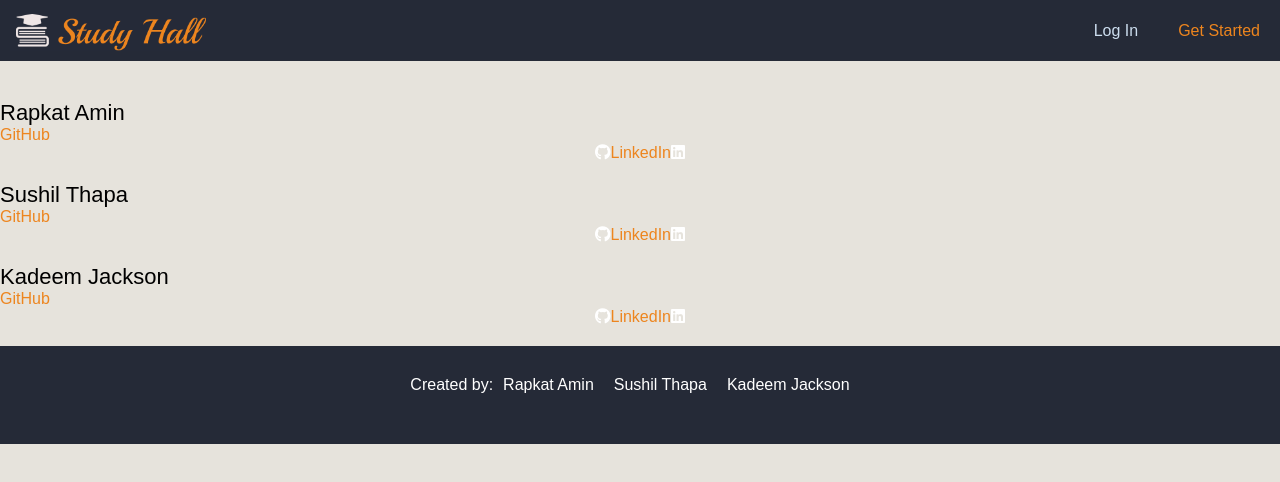
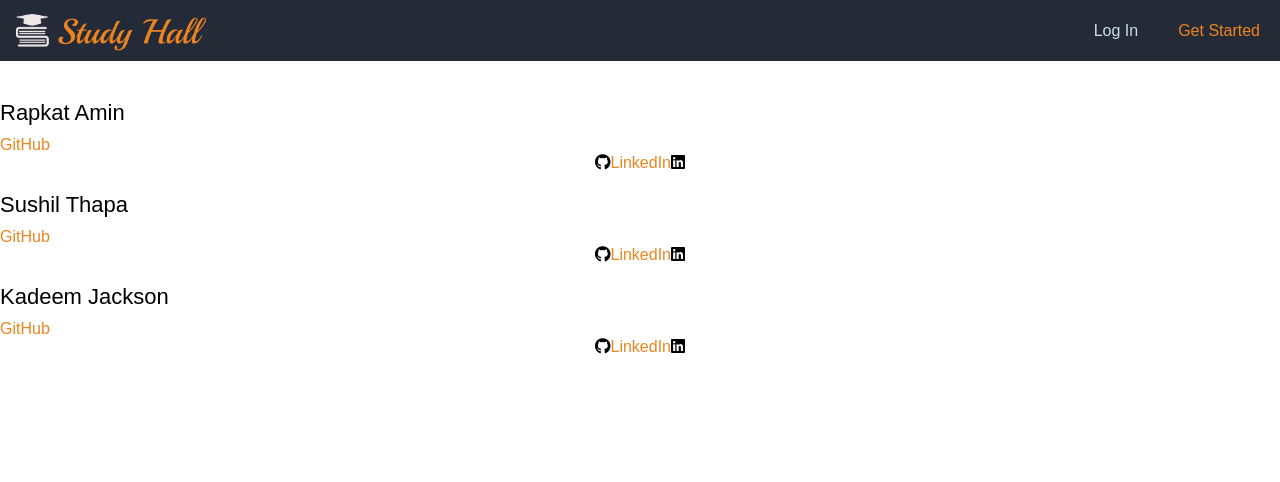
Before and after one commit to sushilt553/Study-Hall, a React (Create React App) app in the folder client/: page /creators in a window 1280 px wide. Shown: the top 482 px of the page. Built offline with nearby package versions, Linux system fonts and the light colour scheme.

Commit message:
Style creators page

```diff
--- a/client/src/pages/Creators.js
+++ b/client/src/pages/Creators.js
@@ -5,6 +5,7 @@ export default () => {
   return (
     <div className="social-containers">
       <h1 className="social-name">Rapkat Amin</h1>
+      <div className="social-details-container">
         <label className="link-name">GitHub</label>
         <div className="links-container">
           <a href="https://github.com/rapkat10" className="GitHub-Logo">
@@ -15,8 +16,9 @@ export default () => {
             href="https://www.linkedin.com/in/rapkat-amin-33b82b1a4/"
             className="LinkedIn-Logo"
           >
-          <i class="fab fa-linkedin" />
+            <i className="fab fa-linkedin" />
           </a>
+        </div>
       </div>
 
       <h1 className="social-name">Sushil Thapa</h1>
@@ -30,7 +32,7 @@ export default () => {
           href="https://www.linkedin.com/in/sushil-thapa-546800159/"
           className="LinkedIn-Logo"
         >
-          <i class="fab fa-linkedin" />
+          <i className="fab fa-linkedin" />
         </a>
       </div>
 
@@ -45,7 +47,7 @@ export default () => {
           href="https://www.linkedin.com/in/kadeem-jackson-4349348a/"
           className="LinkedIn-Logo"
         >
-          <i class="fab fa-linkedin" />
+          <i className="fab fa-linkedin" />
         </a>
       </div>
     </div>
--- a/client/src/pages/assets/CSS/creators.css
+++ b/client/src/pages/assets/CSS/creators.css
@@ -1,16 +1,24 @@
 .social-containers {
   display: flex;
   flex-direction: column;
+  background: white;
+  padding-bottom: 100%;
   padding-top: 100px;
 }
 
 .social-name {
   font-size: 22px;
+  margin-bottom: 10px;
+}
+
+.social-detail-container {
+  display: flex;
+  flex-direction: column;
 }
 
 .links-container {
   display: flex;
-  /* flex-direction: row; */
+  flex-direction: row;
   margin-bottom: 20px;
 
 }
@@ -21,9 +29,9 @@
 }
 
 .GitHub-Logo {
-
+  color: black;
 }
 
 .LinkedIn-Logo {
-
+  color: black;
 }
```
Lines whose indentation alone changed are shown as unchanged.
